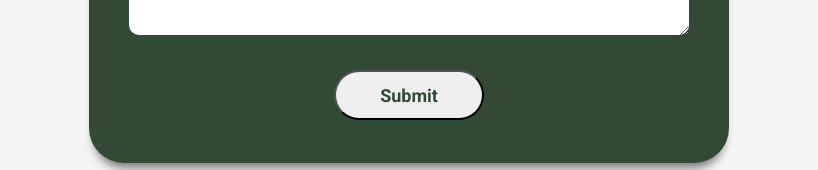
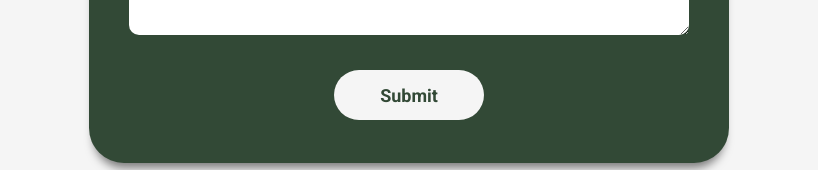
Before and after one commit to Hugooloya/portfolio-v2.0, a React (Create React App) app: page /#/Contact in a window 1280 px wide. Shown: the part 617-787 px from the top of the page, without its empty margins (231-1049 px from the left). Built offline with nearby package versions, Linux system fonts and the light colour scheme.

Commit message:
Update contact.style.js

```diff
--- a/src/components/Contact/contact.style.js
+++ b/src/components/Contact/contact.style.js
@@ -86,7 +86,8 @@ export const SButton = styled.button`
   color: #324936;
   cursor: pointer;
   margin-top: 35px;
-  outline: none;
+  border: none;
+  background-color: #f5f5f5;
 
   &:hover {
     background-color: #324936;
```
